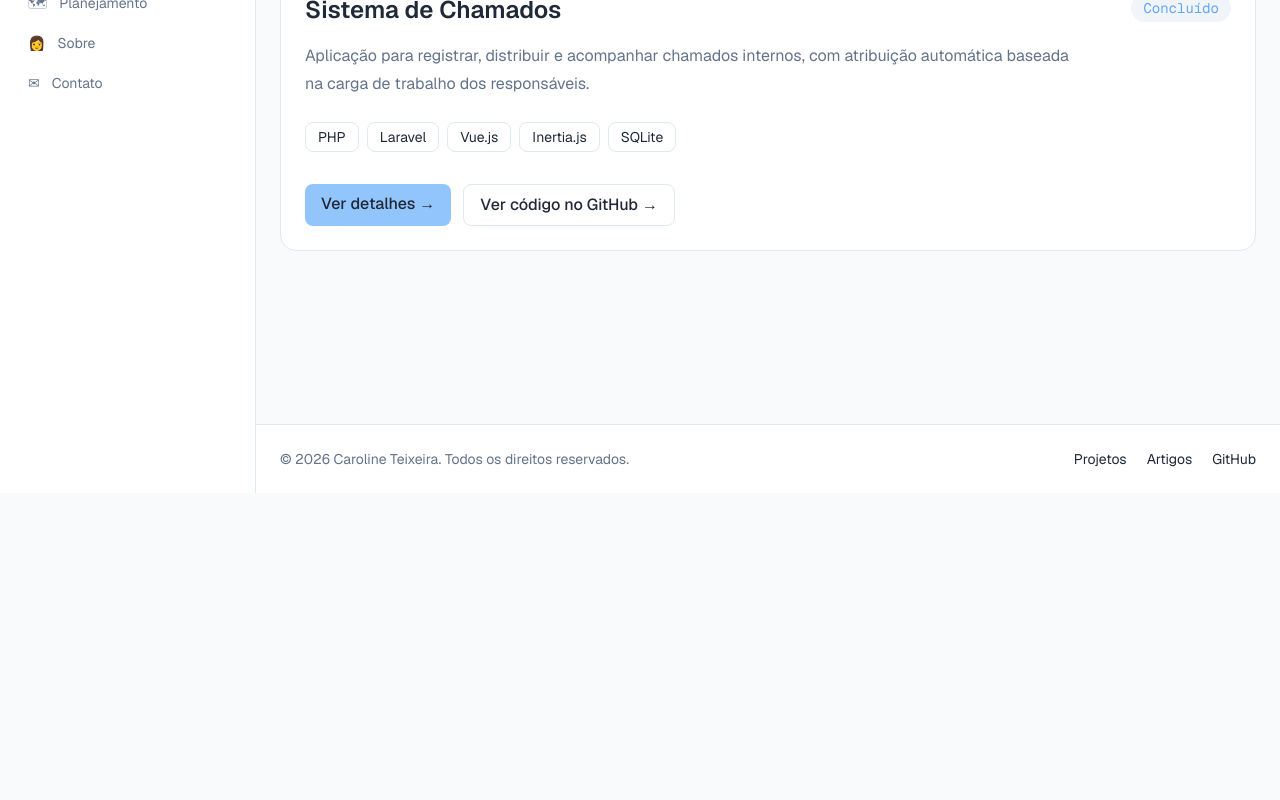
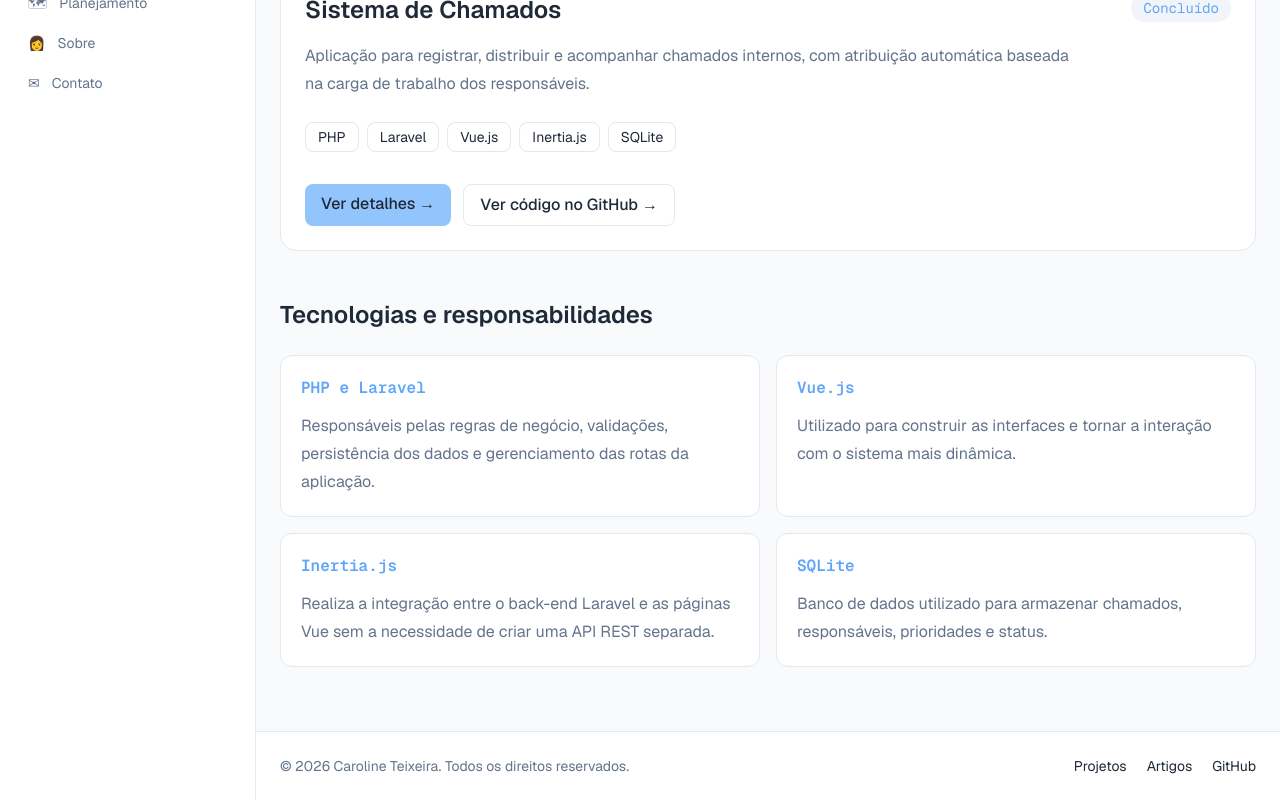
Before and after one commit to caahteixeiira/devstation, a Next.js app in the folder apps/web/: page /projetos in a window 1280 px wide. Shown: the part 307-1107 px from the top of the page. Before the commit the page ends 800 px from the top, so only its background shows below. Built offline with nearby package versions, Linux system fonts and the light colour scheme.

Commit message:
feat(web): add project technology responsibilities

```diff
--- a/apps/web/src/app/projetos/page.tsx
+++ b/apps/web/src/app/projetos/page.tsx
@@ -68,6 +68,50 @@ export default function ProjetosPage() {
           </article>
         ))}
       </div>
+
+      <section className="mt-12">
+        <h2 className="text-2xl font-semibold">
+          Tecnologias e responsabilidades
+        </h2>
+
+        <div className="mt-6 grid gap-4 sm:grid-cols-2">
+          {[
+            {
+              name: "PHP e Laravel",
+              responsibility:
+                "Responsáveis pelas regras de negócio, validações, persistência dos dados e gerenciamento das rotas da aplicação.",
+            },
+            {
+              name: "Vue.js",
+              responsibility:
+                "Utilizado para construir as interfaces e tornar a interação com o sistema mais dinâmica.",
+            },
+            {
+              name: "Inertia.js",
+              responsibility:
+                "Realiza a integração entre o back-end Laravel e as páginas Vue sem a necessidade de criar uma API REST separada.",
+            },
+            {
+              name: "SQLite",
+              responsibility:
+                "Banco de dados utilizado para armazenar chamados, responsáveis, prioridades e status.",
+            },
+          ].map((technology) => (
+            <article
+              key={technology.name}
+              className="rounded-xl border border-border bg-surface p-5"
+            >
+              <h3 className="font-mono font-semibold text-primary-strong">
+                {technology.name}
+              </h3>
+
+              <p className="mt-3 leading-7 text-foreground-muted">
+                {technology.responsibility}
+              </p>
+            </article>
+          ))}
+        </div>
+      </section>
     </PageIntro>
   );
 }
```
